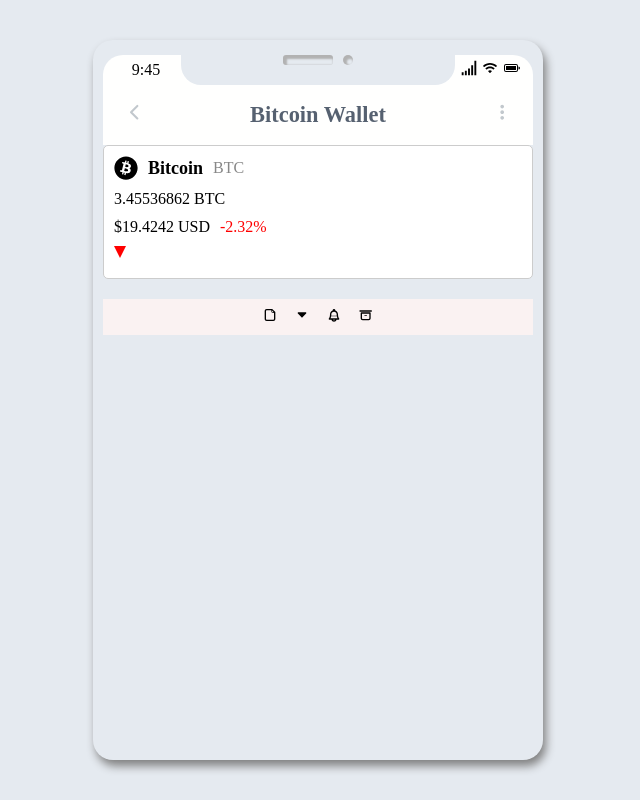
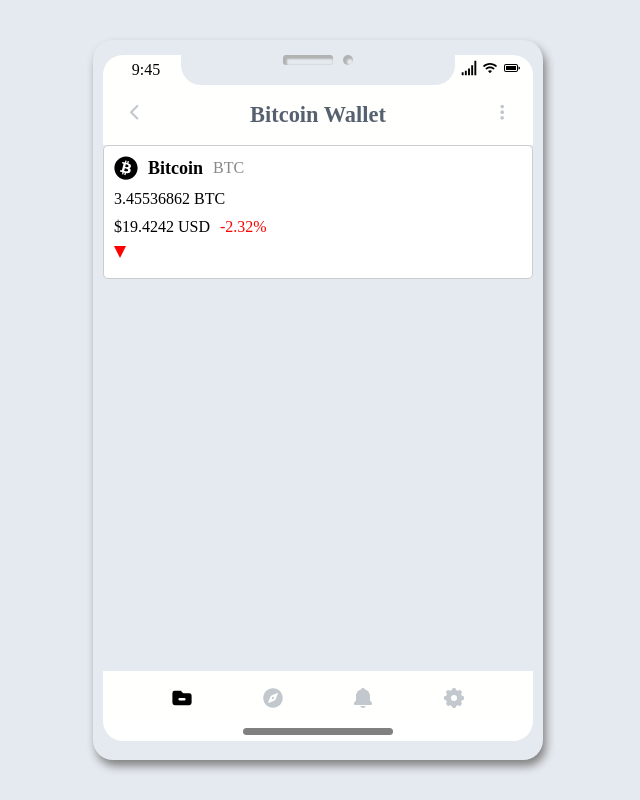
Before and after one commit to JohnMigwi/phone-layout, a React (Create React App) app: page / in a window 1280 px wide. Shown: the whole page, without its empty margins (322-962 px from the left). Built offline with nearby package versions, Linux system fonts and the light colour scheme.

Commit message:
completed the footer

```diff
--- a/src/App.js
+++ b/src/App.js
@@ -2,7 +2,7 @@
 import './App.css';
 import Header from './Components/Header';
 import MiddleBody from './Components/Body/UpperBody'
-import Footer from './Components/Footer/Footer';
+import Footer from './Components/Footer';
 
 function App() {
   return (
--- /dev/null
+++ b/src/Components/Footer.jsx
@@ -0,0 +1,30 @@
+import React from 'react';
+import { HiFolderRemove } from 'react-icons/hi';
+import {IoCompass} from 'react-icons/io5'
+import {BiSolidBell} from 'react-icons/bi'
+import {RiSettings5Fill} from 'react-icons/ri'
+const Footer = () => {
+  return (
+    <div className="footer">
+      <div className='icons'>
+        <span>
+          <HiFolderRemove/>
+        </span>
+        <span>
+          <IoCompass />
+        </span>
+        <span>
+          <BiSolidBell />
+        </span>
+        <span>
+          <RiSettings5Fill />
+        </span>
+      </div>
+      <div className='notch'>
+          <span></span>
+      </div>
+    </div>
+  );
+};
+
+export default Footer;
--- a/src/Components/Footer/Footer.jsx
+++ /dev/null
@@ -1,25 +0,0 @@
-import React from 'react';
-import { TiDocument, TiArrowSortedDown, TiBell, TiArchive } from 'react-icons/ti';
-
-
-const Footer = () => {
-  return (
-    <div className="footer">
-      <div className="footer-icon">
-        <TiDocument />
-      </div>
-      <div className="footer-icon">
-        <TiArrowSortedDown />
-      </div>
-      <div className="footer-icon">
-        <TiBell />
-      </div>
-      <div className="footer-icon">
-        <TiArchive />
-      </div>
-      <div className="horizontal-line " />
-    </div>
-  );
-};
-
-export default Footer;
--- a/src/index.css
+++ b/src/index.css
@@ -21,6 +21,7 @@
   padding: 15px 10px;
   overflow: hidden;
   box-shadow: 3px 6px 10px gray;
+  position: relative;
 }
 
 /* Header stylings */
@@ -188,14 +189,49 @@
 /* footer stylings */
 
 .footer {
+  position: absolute;
+  bottom: 15px;
+  width: calc(100% - 20px);
+  left: 0;
+  right: 0;
+  width: 100%;
+  margin: auto;
   display: flex;
+  flex-direction: column;
   justify-content: center;
   align-items: center;
-  margin-top: 20px;
-  background-color: #faf2f2;
-  color: #020202;
+  padding: 4px 10px;
+}
+.footer .icons{
+  display: flex;
+  background-color: #fffffe;
+  padding: 15px 0 5px 0;
+  flex: 1;
+  width: 100%;
+  align-items: center;
+  justify-content: space-evenly;
+
+}
+.footer .icons > *{
+  font-size: 1.5rem;
+  color: #c2c8cd;
+}
+.footer .icons > :first-child{
+  color: black;
 }
 
-.footer-icon {
-  padding: 8px;
+.footer .notch{
+  display: flex;
+  width: 100%;
+  background-color: white;
+  height: 20px;
+  border-radius: 0 0 20px 20px;
 }
+.footer .notch span{
+  display: block;
+  margin: auto;
+  width: 150px;
+  height: 7px;
+  border-radius: 100px;
+  background-color: gray;
+}
```
